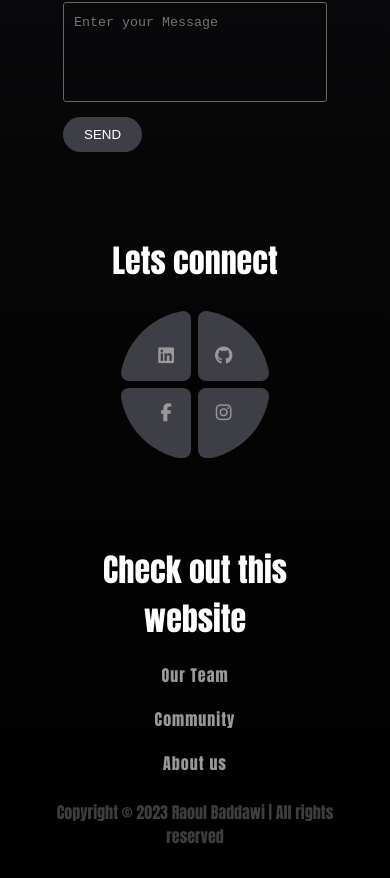
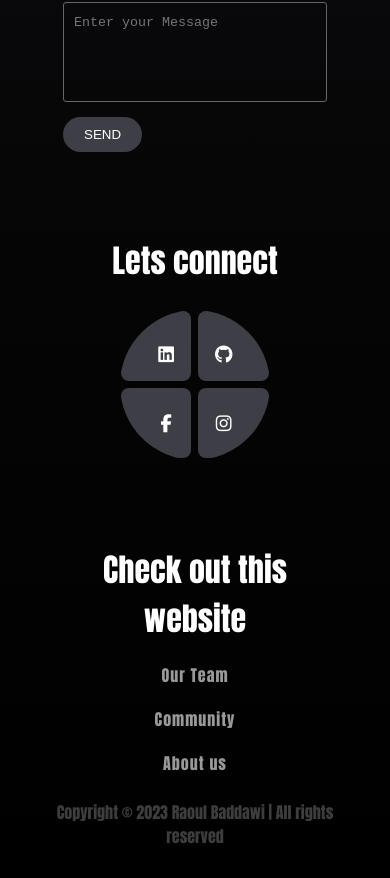
Before and after one commit to raoul-baddawi/Final-P, a React (Create React App) app: page / in a window 390 px wide. Shown: the part 6415-7293 px from the top of the page. Built offline with nearby package versions, Linux system fonts and the light colour scheme; no server answers.

Commit message:
adjusted font size

```diff
--- a/src/Components/Footer/Footer.jsx
+++ b/src/Components/Footer/Footer.jsx
@@ -3,20 +3,21 @@
 import { Element } from "react-scroll";
 import ContactMe from "../Contact/ContactMe";
 
-
-
 const Footer = () => {
-
   return (
     <Element name="footer" className="the_end">
       <div id="footer">
-      <h1>You have reached the end!</h1>
+        <h1>You have reached the end!</h1>
         <div className="all_footer-wrap">
           <ContactMe />
           <div className="sociallinks_mainer">
             <h1>Social Links</h1>
             <ul className="social_ul">
-              <a href="https://github.com/raoul-baddawi" target="_blank" rel="noopener noreferrer">
+              <a
+                href="https://github.com/raoul-baddawi"
+                target="_blank"
+                rel="noopener noreferrer"
+              >
                 <li style={{ "--j": 5, "--clr": "#ffffff" }}>
                   <p>
                     <span>
@@ -26,7 +27,11 @@
                   </p>
                 </li>
               </a>
-              <a href="https://www.linkedin.com/in/raoul-baddawi/" target="_blank" rel="noopener noreferrer">
+              <a
+                href="https://www.linkedin.com/in/raoul-baddawi/"
+                target="_blank"
+                rel="noopener noreferrer"
+              >
                 <li style={{ "--j": 4, "--clr": "#1da1f2" }}>
                   <p>
                     <span>
@@ -36,7 +41,11 @@
                   </p>
                 </li>
               </a>{" "}
-              <a href="https://www.facebook.com/roro.rorocr.7" target="_blank" rel="noopener noreferrer">
+              <a
+                href="https://www.facebook.com/roro.rorocr.7"
+                target="_blank"
+                rel="noopener noreferrer"
+              >
                 <li style={{ "--j": 3, "--clr": "#1877f2" }}>
                   <p>
                     <span>
@@ -46,7 +55,11 @@
                   </p>
                 </li>
               </a>
-              <a href="https://www.instagram.com/raoul_baddawi/" target="_blank" rel="noopener noreferrer">
+              <a
+                href="https://www.instagram.com/raoul_baddawi/"
+                target="_blank"
+                rel="noopener noreferrer"
+              >
                 <li style={{ "--j": 2, "--clr": "#c32aa3" }}>
                   <p>
                     <span>
@@ -63,16 +76,41 @@
             <h1>Lets connect</h1>
             <div className="social_phone-links">
               <div className="link-child" style={{ "--clr": "#1da1f2" }}>
-                <i className="fa-brands fa-linkedin"></i>
+                <a
+                  href="https://www.linkedin.com/in/raoul-baddawi/"
+                  target="_blank"
+                  rel="noopener noreferrer"
+                >
+                  <i className="fa-brands fa-linkedin"></i>
+                </a>
               </div>
+
               <div className="link-child" style={{ "--clr": "#ffffff" }}>
-                <i className="fa-brands fa-github"></i>
+                <a
+                  href="https://github.com/raoul-baddawi"
+                  target="_blank"
+                  rel="noopener noreferrer"
+                >
+                  <i className="fa-brands fa-github"></i>
+                </a>
               </div>
               <div className="link-child" style={{ "--clr": "#1877f2" }}>
-                <i className="fa-brands fa-facebook-f"></i>
+                <a
+                  href="https://www.facebook.com/roro.rorocr.7"
+                  target="_blank"
+                  rel="noopener noreferrer"
+                >
+                  <i className="fa-brands fa-facebook-f"></i>
+                </a>
               </div>
               <div className="link-child" style={{ "--clr": "#cc39a4" }}>
-                <i className="fa-brands fa-instagram"></i>
+                <a
+                  href="https://www.instagram.com/raoul_baddawi/"
+                  target="_blank"
+                  rel="noopener noreferrer"
+                >
+                  <i className="fa-brands fa-instagram"></i>
+                </a>
               </div>
             </div>
           </div>
@@ -84,7 +122,9 @@
             <a href="/about">About us</a>
           </div>
         </div>
-        <p className="copy_right">Copyright © 2023 Raoul Baddawi | All rights reserved</p>
+        <p className="copy_right">
+          Copyright © 2023 Raoul Baddawi | All rights reserved
+        </p>
       </div>
     </Element>
   );
--- a/src/Components/Footer/footer.css
+++ b/src/Components/Footer/footer.css
@@ -243,6 +243,10 @@
       padding: 1px;
     }
 
+    .social_phone-links a{
+      color: white;
+    }
+
 
     .link-child{
       background-color: #3e3f46;
```
